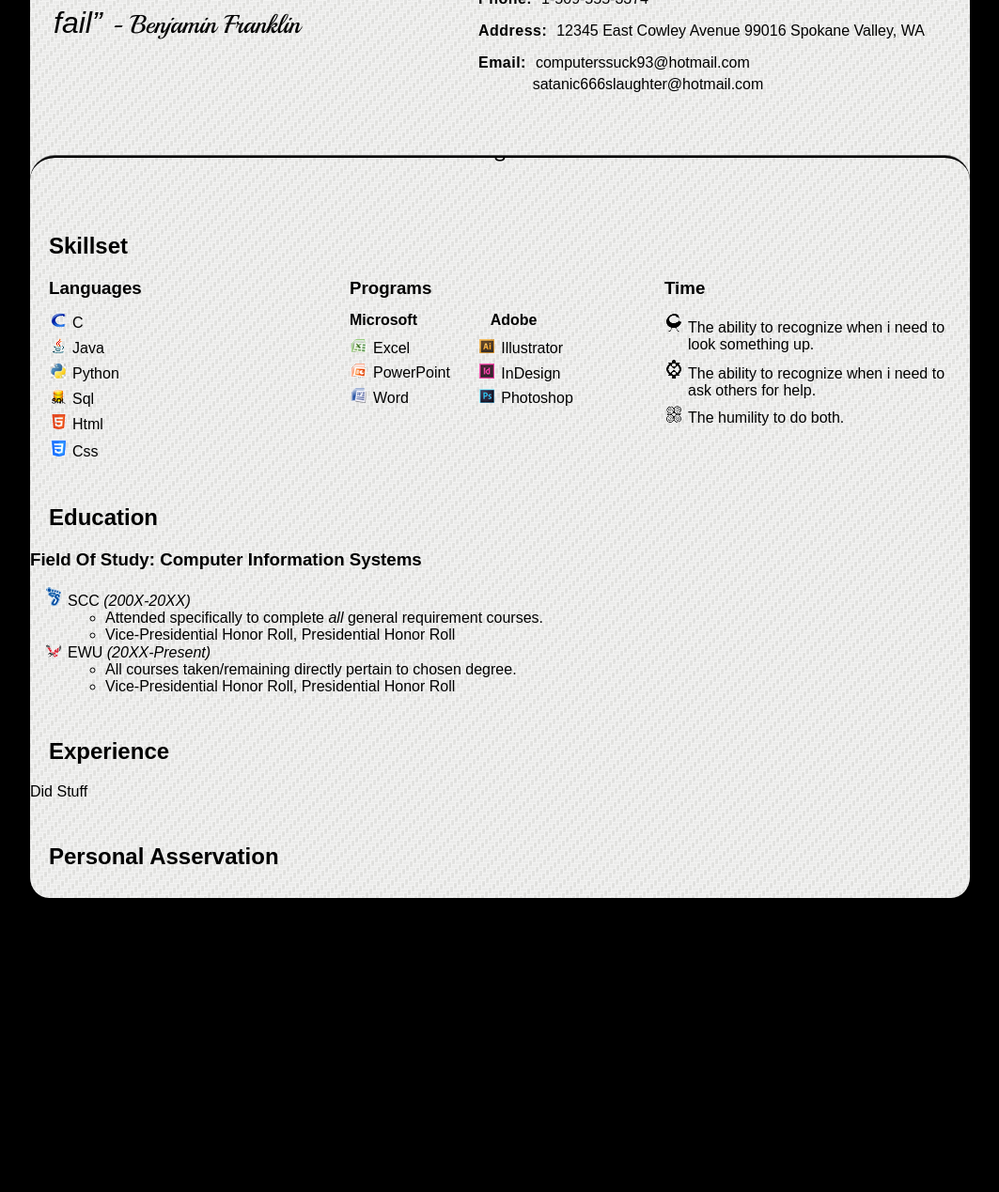
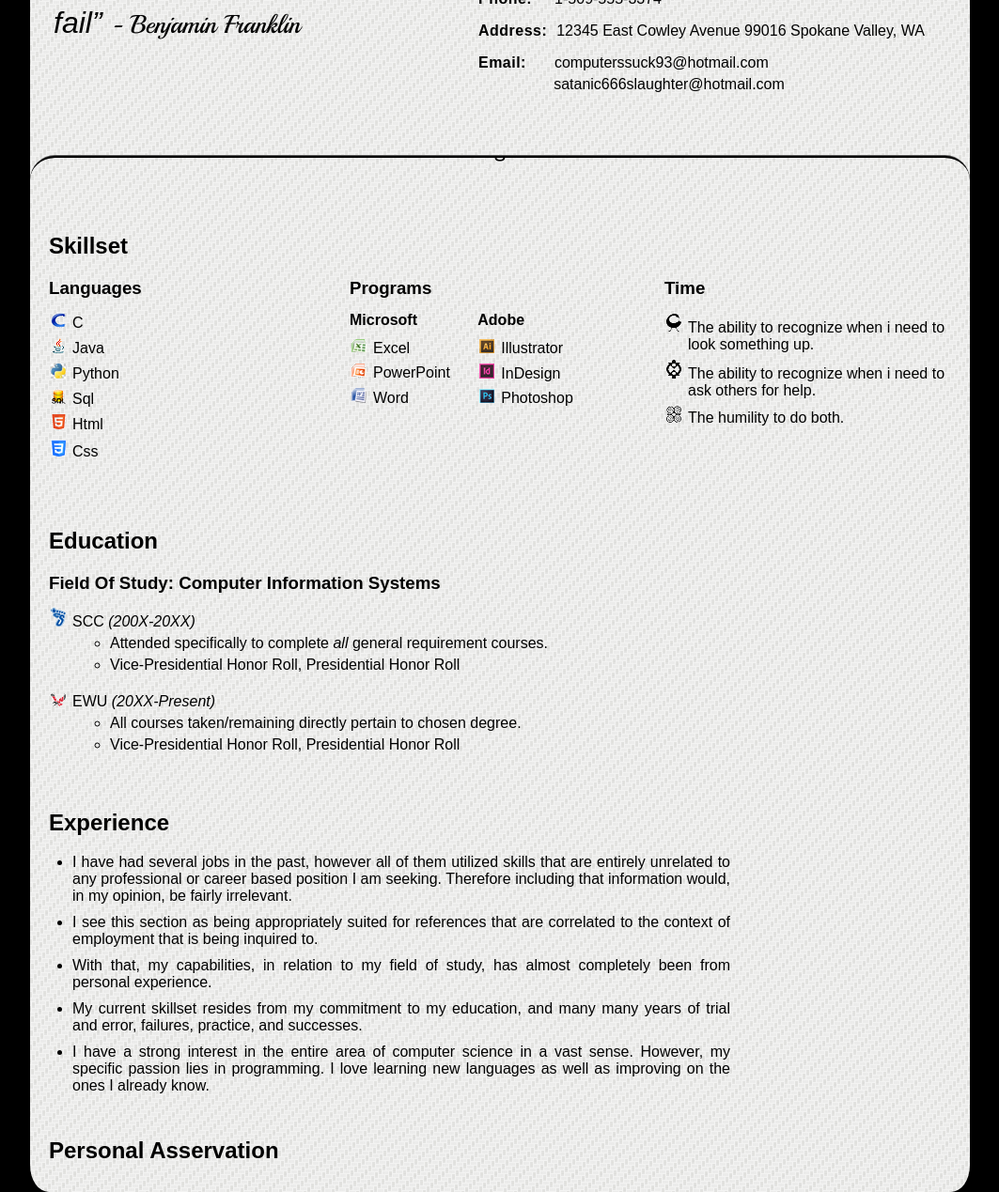
Before and after one commit to computerssuck93/p2-resume, a plain HTML site: page index.html in a window 1280 px wide. Shown: the part 295-1564 px from the top of the page at 94% size, without its empty margins (108-1171 px from the left). Before the commit the page ends 1251 px from the top, so only its background shows below. Drawn offline with Linux system fonts and the light colour scheme; a web font is replaced by a local one.

Commit message:
Still working, almost done
what a surprise, i still hate html.....

```diff
--- a/css/styles.css
+++ b/css/styles.css
@@ -93,10 +93,19 @@
 	margin: 15px 0 7px 0;
 }
 
-header p a.email{
+header p a.phone{
+  margin-left: 24px;
+}
+
+
+header p a.email1{
+  margin-left: 30px;
+}
+
+header p a.email2{
   display: block;
   text-align: center;
-  text-indent: -25px;
+  text-indent: 20px;
   margin-top: 5px;
 }
 
@@ -212,11 +221,12 @@
 }
 
 section.adobe h4{
-  text-align: center;
+  text-align: left;
+  margin-left: 25px;
 }
 
 /*******************
-SKILLSET LIST ITEMS
+SKILLSET & SKILLSET LIST ITEMS
 *******************/
 section.grid_4 ul li{
 
@@ -292,8 +302,21 @@
 
 
 /*******************
-EDUCATION LIST ITEMS
+EDUCATION & EDUCATION LIST ITEMS
 *******************/
+div.education{
+  margin-top: 25px;
+}
+
+
+div h3.studyField{
+  margin: 0 0 0 20px;
+}
+
+div ul.college{
+  margin: 15px 0 0 5px;
+
+}
 
 li.scc-icon{
   list-style-image: url("img/scc-icon.png");
@@ -301,12 +324,33 @@
 
 li.scc-icon ul li{
   list-style-image: none;
+  margin-top: 5px;
 }
 
 li.ewu-icon{
   list-style-image: url("img/ewu-icon.png");
+  margin: 20px 0 0 0;
 }
 
 li.ewu-icon ul li{
   list-style-image: none;
+  margin-top: 5px;
 }
+
+
+/*******************
+EXPERIENCE
+*******************/
+
+div.experience{
+  margin-top: 30px;
+
+}
+
+div ul.exp-list{
+  text-align: justify;
+}
+
+div ul.exp-list li{
+  margin: 0 0 10px 5px;
+}
--- a/index.html
+++ b/index.html
@@ -37,14 +37,15 @@
 
           <header class="grid_8 omega">
 
-              <p><span>Phone:</span><a href="tel:+15095553374">1-509-555-3374</a></p>
-              <p><span>Address:</span><a href="https://www.google.com/maps/place/18115+E+Cowley+Ave,+Spokane+Valley,+WA+99016/@47.6634944,-117.1619016,15z/data=!4m7!1m4!3m3!1s0x5361df087a1693ed:0xa5a46fc482563e70!2s18115+E+Cowley+Ave,+Spokane+Valley,+WA+99016!3b1!3m1!1s0x5361df087a1693ed:0xa5a46fc482563e70">12345 East Cowley Avenue 99016 Spokane Valley, WA</a></p>
+              <p><span>Phone:</span><a href="tel:+15095553374" class="phone">1-509-555-3374</a></p>
+              <p><span>Address:</span><a href="https://www.google.com/maps/place/18115+E+Cowley+Ave,+Spokane+Valley,+WA+99016/@47.6634944,-117.1619016,15z/data=!4m7!1m4!3m3!1s0x5361df087a1693ed:0xa5a46fc482563e70!2s18115+E+Cowley+Ave,+Spokane+Valley,+WA+99016!3b1!3m1!1s0x5361df087a1693ed:0xa5a46fc482563e70" class="address">12345 East Cowley Avenue 99016 Spokane Valley, WA</a></p>
 
-              <p><span>Email:</span><a href="mailto:computerssuck93@hotmail.com">computerssuck93@hotmail.com</a>
-              <a href="mailto:satanic666slaughter@hotmail.com" class="email">satanic666slaughter@hotmail.com</a>
+              <p><span>Email:</span><a href="mailto:computerssuck93@hotmail.com" class="email1">computerssuck93@hotmail.com</a>
+              <a href="mailto:satanic666slaughter@hotmail.com" class="email2">satanic666slaughter@hotmail.com</a>
               </p>
 
           </header>
+
 
           <hr class="grid_12 flare">
 
@@ -100,12 +101,14 @@
             </section>
           </div>
 
-          <div class="grid_12">
+
+
+          <div class="grid_12 education">
             <h2>Education</h2>
 
-            <h3>Field Of Study: Computer Information Systems</h3>
+            <h3 class="studyField">Field Of Study: Computer Information Systems</h3>
 
-                <ul>
+                <ul class="college">
                     <li class="scc-icon">SCC <em>(200X-20XX)</em>
                       <ul>
                           <li>Attended specifically to complete <i>all</i> general requirement courses.</li>
@@ -122,11 +125,19 @@
                 </ul>
           </div>
 
-          <div class="grid_12">
+
+
+          <div class="grid_9 experience">
             <h2>Experience</h2>
 
+            <ul class="exp-list">
+              <li>I have had several jobs in the past, however all of them utilized skills that are entirely unrelated to any professional or career based position I am seeking. Therefore including that information would, in my opinion, be fairly irrelevant.</li>
+              <li>I see this section as being appropriately suited for references that are correlated to the context of employment that is being inquired to.</li>
+              <li>With that, my capabilities, in relation to my field of study, has almost completely been from personal experience.</li>
+              <li>My current skillset resides from my commitment to my education, and many many years of trial and error, failures, practice, and successes.</li>
+              <li>I have a strong interest in the entire area of computer science in a vast sense. However, my specific passion lies in programming. I love learning new languages as well as improving on the ones I already know. </li>
+            </ul>
 
-            <p>Did Stuff</p>
           </div>
 
           <div class="grid_12">
```
